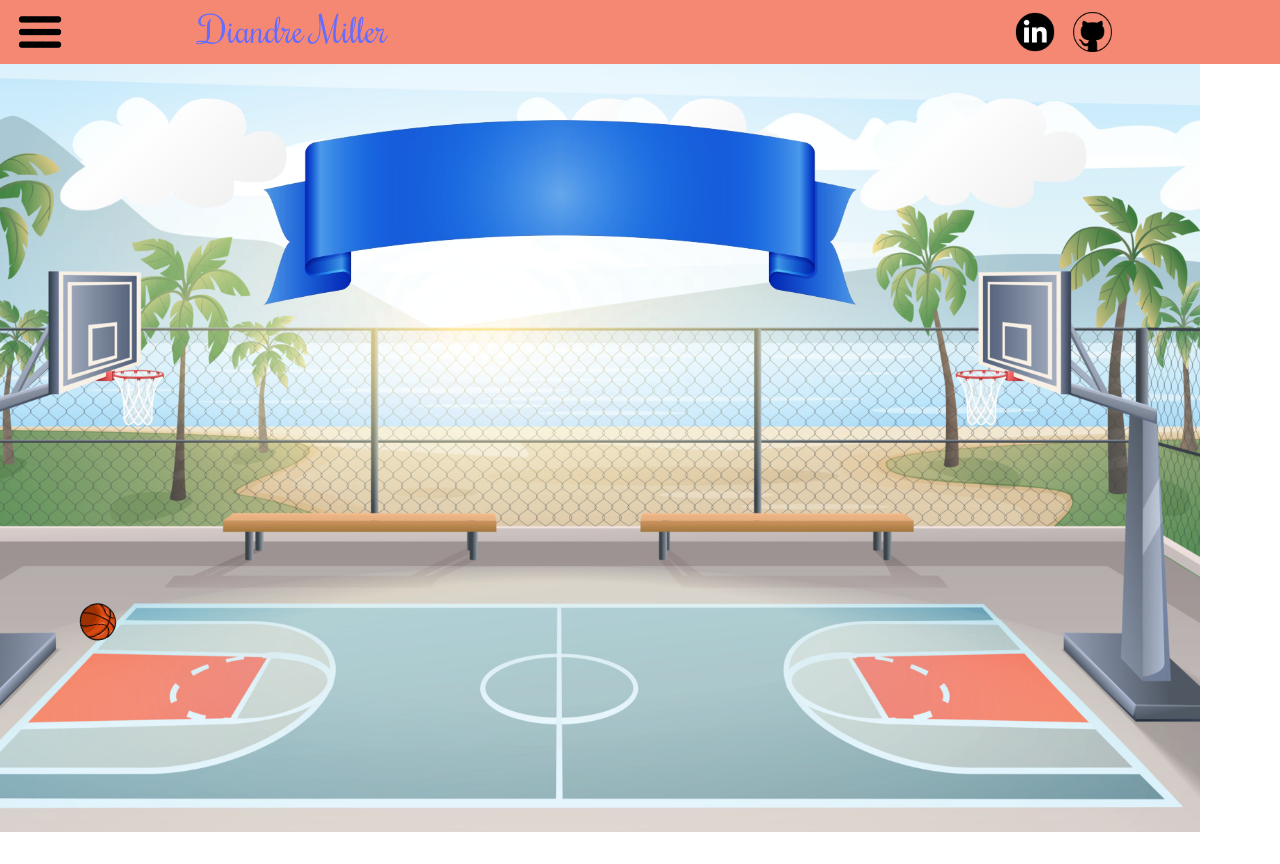
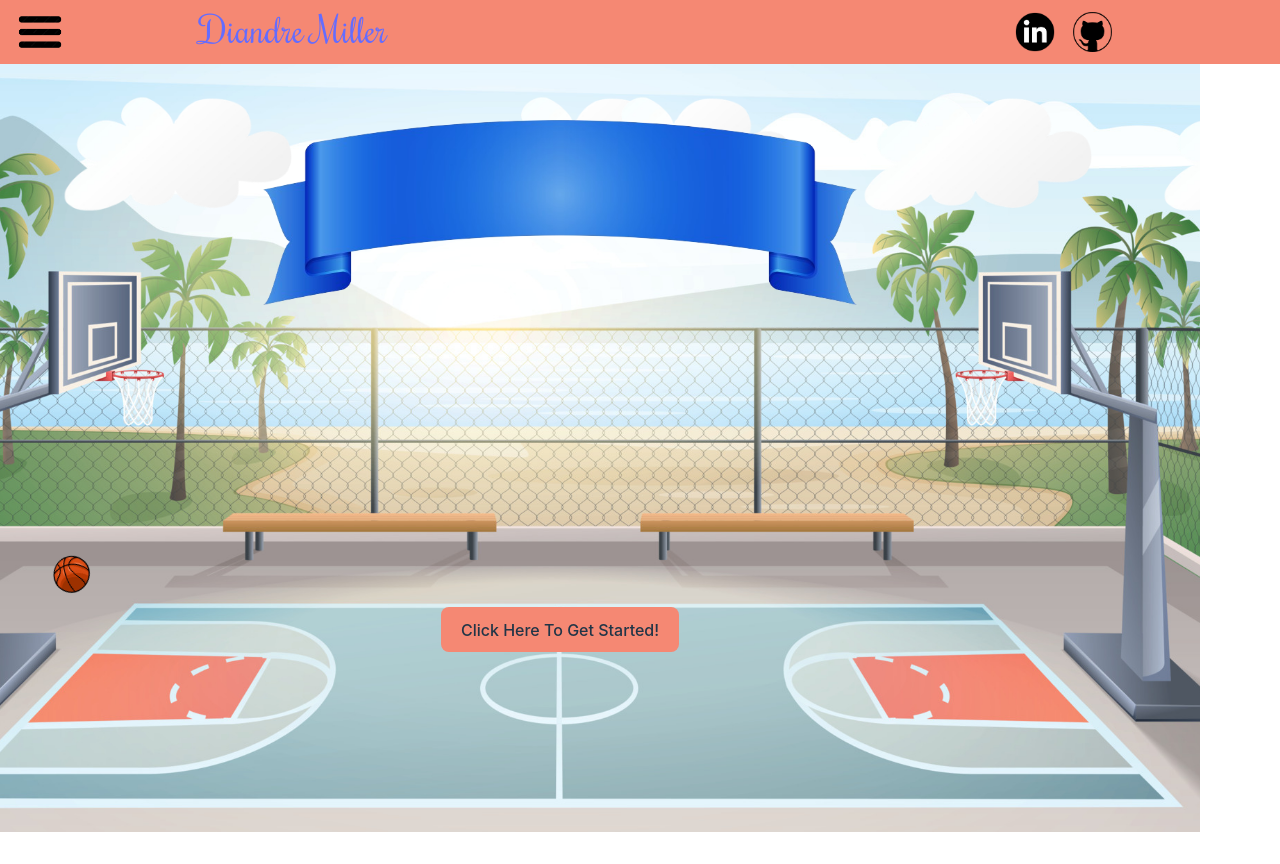
Before and after one commit to DiandreMiller/resume, a React (Vite) app: page / in a window 1280 px wide. Built offline with nearby package versions, Linux system fonts and the light colour scheme.

Commit message:
design: button state

```diff
--- a/src/Components/BasketballCourt.tsx
+++ b/src/Components/BasketballCourt.tsx
@@ -1,17 +1,30 @@
 import React from "react";
+import { useState, useEffect } from "react";
+
 import court from '../Assets/cartoon-basketball-court-vector.jpg'
 import BallBounce from "./BallBounce";
 import cloud from '../Assets/cloud1.png'
 import banner from '../Assets/banner.png'
 
+
 const BasketballCourt = () => {
+
+    const [isButtonVisible, setIsButtonVisible] = useState<boolean>(true);
+    const [isBannerVisible, setIsBannerVisible] = useState<boolean>(true);
+
+    const handleGetStarted = () => {
+        setIsBannerVisible(false);
+        setIsButtonVisible(false);
+    }
 
     return (
         <div className="w-screen h-screen bg-cover bg-center transform -translate-x-28 p-0 overflow-x-hidden" style={{ backgroundImage: `url(${court})`}}>
             <BallBounce />
-            <div className="flex justify-center">
-                <img className='z-20' src={banner} style={{ transform: 'translateY(-300px)', width: '600px'}} alt="banner" />
-            </div>
+            {isBannerVisible && (
+                <div className="flex justify-center">
+                    <img className='z-20' src={banner} style={{ transform: 'translateY(-300px)', width: '600px'}} alt="banner" />
+                </div>
+            )}
 
             <img className='h-36 cloud z-10' style={{ transform: 'translateY(-380px)  rotate(10deg)' }} src={cloud} alt="cloud"/>
             <img className='h-36 cloud2 z-10' style={{ transform: 'translateY(-380px) rotate(10deg)' }} src={cloud} alt="cloud"/>
@@ -20,6 +33,10 @@ const BasketballCourt = () => {
             <img className='h-36 cloud5 z-10' style={{ transform: 'translateY(-380px) rotate(10deg)' }} src={cloud} alt="cloud"/>
             <img className='h-36 cloud6 z-10' style={{ transform: 'translateY(-380px) rotate(10deg)' }} src={cloud} alt="cloud"/>
 
+            {isButtonVisible && (
+                <button className="hover:-[0_0_20px_5px_rgba(0,245,136,115)] transition duration-300 button" onClick={handleGetStarted}> Click Here To Get Started!</button>
+            )}
+
         </div>
 
     )
```
